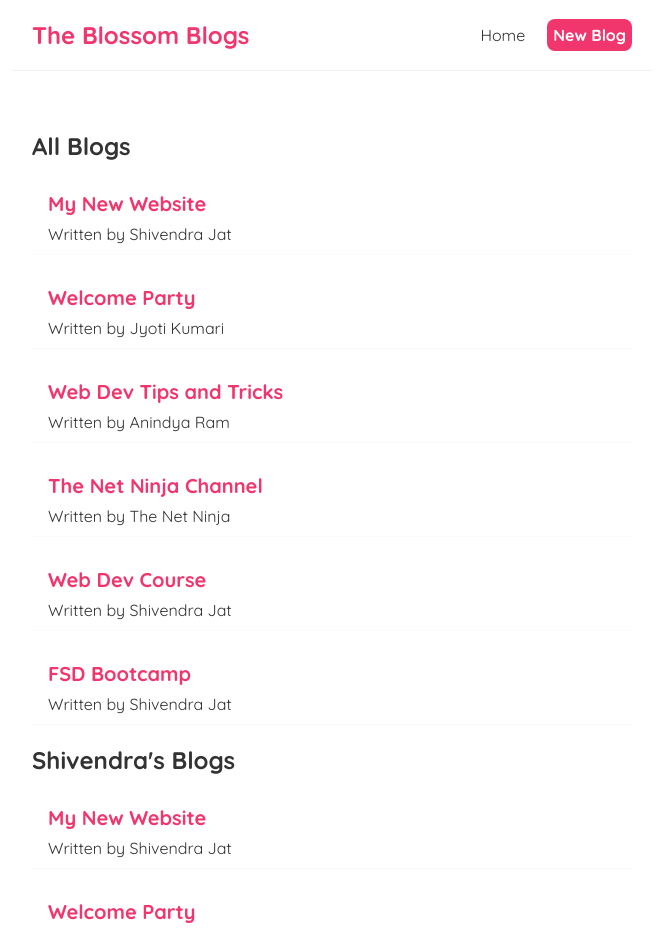
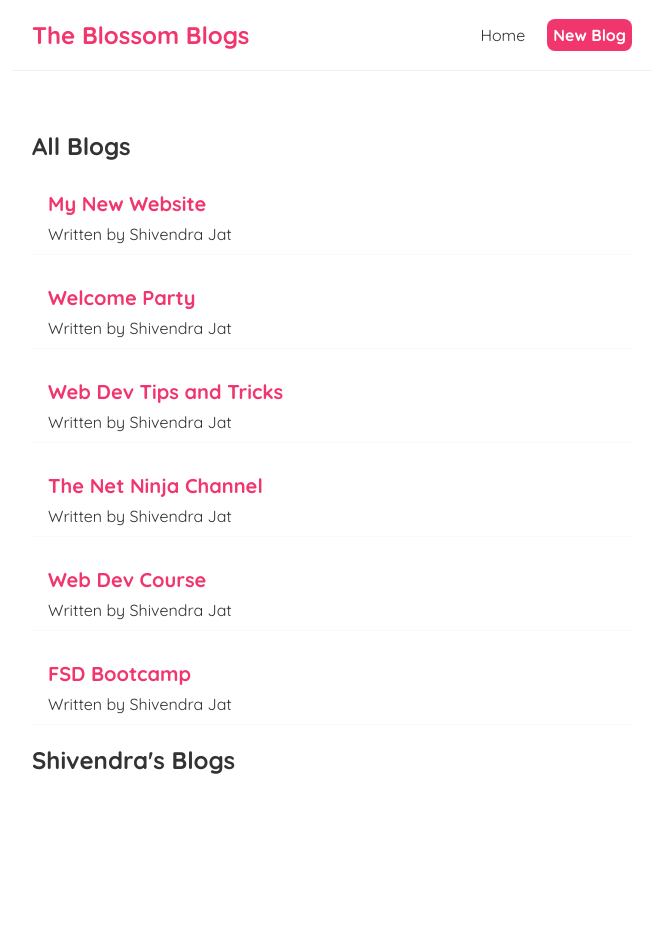
Before and after one commit to shivendra8004/HelloReact, a React (Create React App) app: page / in a window 1280 px wide. Shown: the top 934 px of the page, without its empty margins (308-971 px from the left). After the commit the page ends 835 px from the top, so only its background shows below. Built offline with nearby package versions, Linux system fonts and the light colour scheme.

Commit message:
Filtering blogs of shivendra jat

```diff
--- a/src/components/Home.js
+++ b/src/components/Home.js
@@ -42,7 +42,12 @@ const Home = () => {
   return (
     <div className="home">
       <BlogList blogs={blogs} heading={"All Blogs"} />
-      <BlogList blogs={blogs} heading={"Shivendra's Blogs"} />
+      <BlogList
+        blogs={blogs.filter((blog) => {
+          blog.author = "Shivendra Jat";
+        })}
+        heading={"Shivendra's Blogs"}
+      />
     </div>
   );
 };
```
